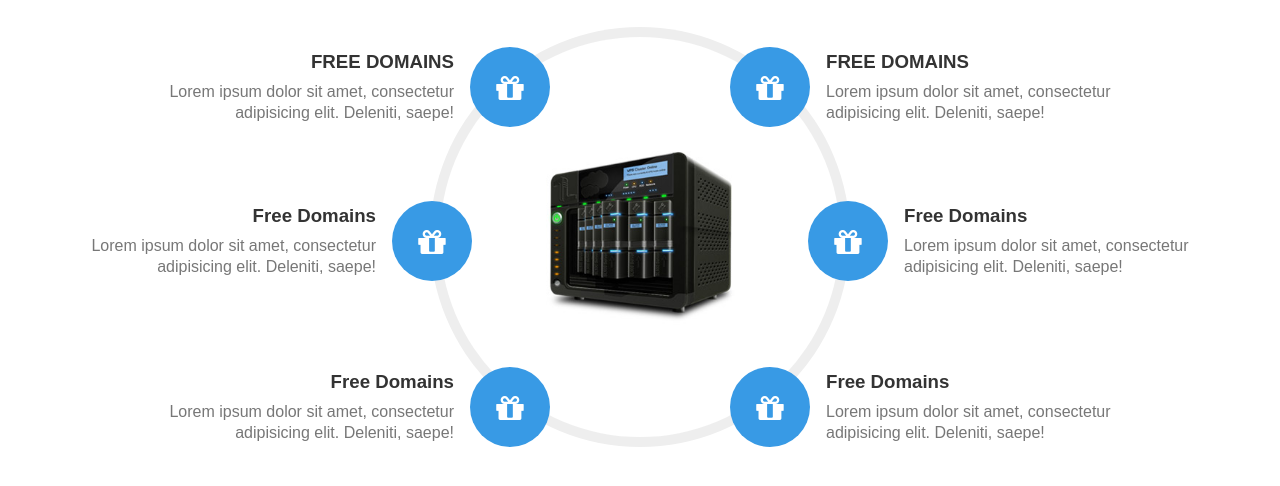
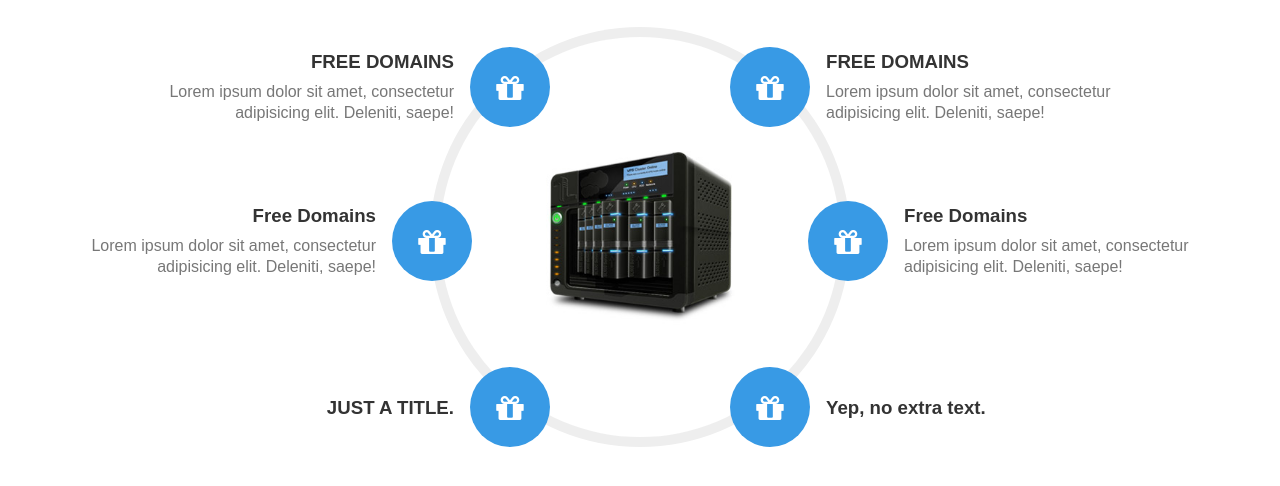
Before and after one commit to pedzed/css-info-circle, a website: page examples/index.html in a window 1280 px wide. Shown: the part 134-620 px from the top of the page. Drawn offline with Linux system fonts and the light colour scheme.

Commit message:
Added title-only class.

```diff
--- a/examples/index.html
+++ b/examples/index.html
@@ -74,9 +74,8 @@
                     <div class="info-icon">
                         <i class="fa fa-gift"></i>
                     </div>
-                    <div class="info-text">
-                        <h5 class="title">Free Domains</h5>
-                        <p class="text">Lorem ipsum dolor sit amet, consectetur adipisicing elit. Deleniti, saepe!</p>
+                    <div class="info-text title-only">
+                        <h5 class="title text-upper">Just a title.</h5>
                     </div>
                 </div>
 
@@ -84,9 +83,8 @@
                     <div class="info-icon">
                         <i class="fa fa-gift"></i>
                     </div>
-                    <div class="info-text">
-                        <h5 class="title">Free Domains</h5>
-                        <p class="text">Lorem ipsum dolor sit amet, consectetur adipisicing elit. Deleniti, saepe!</p>
+                    <div class="info-text title-only">
+                        <h5 class="title">Yep, no extra text.</h5>
                     </div>
                 </div>
             </div>
--- a/scss/info-circle.scss
+++ b/scss/info-circle.scss
@@ -110,6 +110,10 @@
         width: calc(100% - 96px);
         margin-top: 4px;
 
+        &.title-only {
+            margin-top: 30px;
+        }
+
         .title {
             font-size: 14pt;
             color: #333;
```
Also changed, not shown: css/info-circle.css, css/info-circle.min.css.
